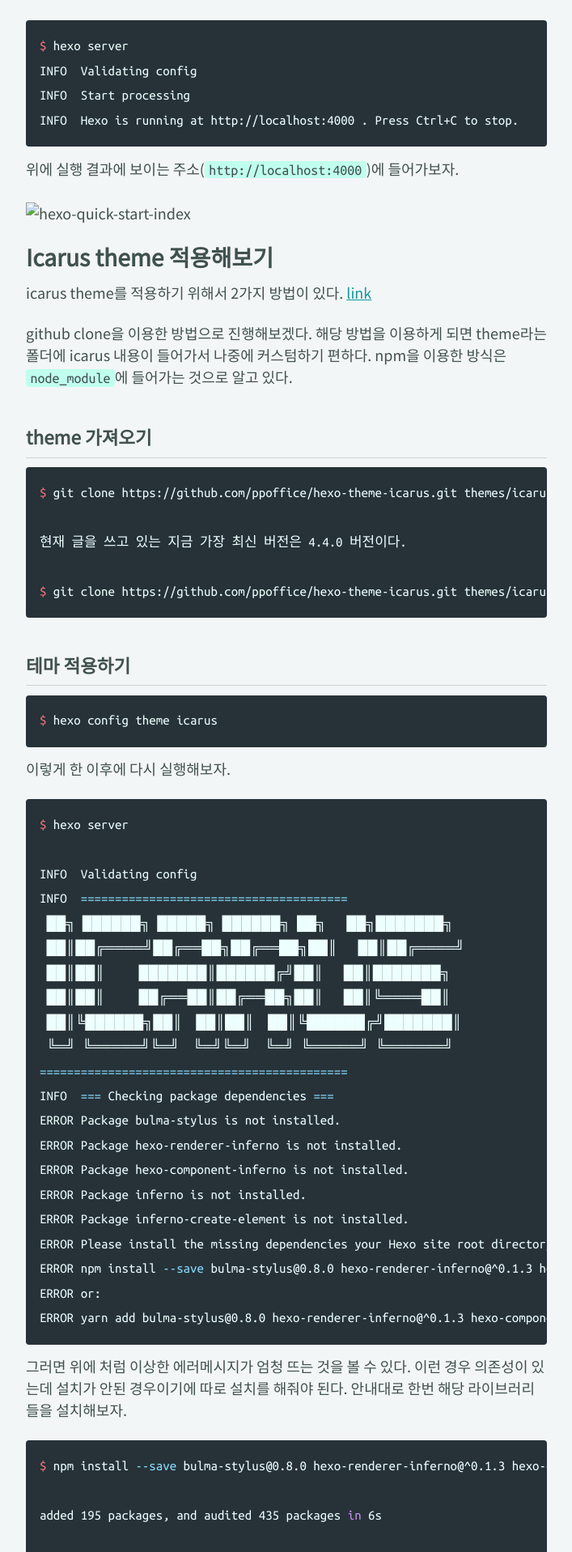
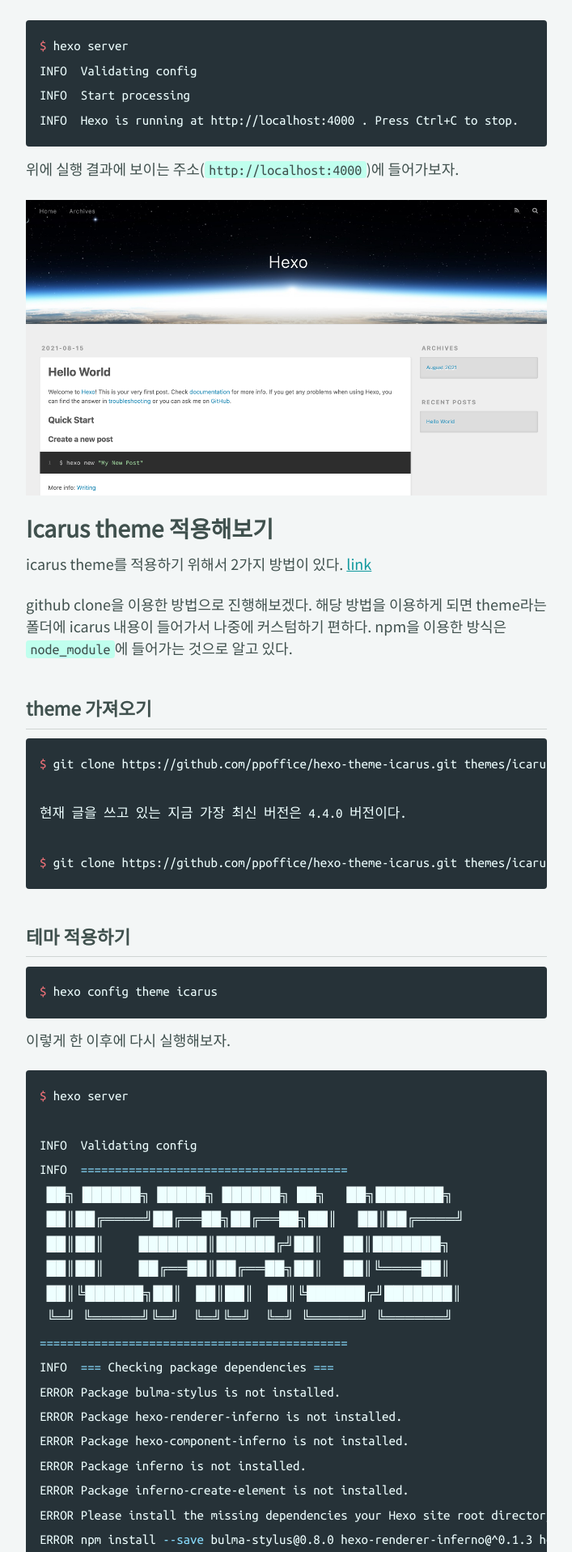
Before and after one commit to BaeJi77/BaeJi77.github.io, a Jekyll site: the page built from _posts/dev/blog/2021-08-15-github_blog_move_to_hexo_from_jekyll_(1).md, in a window 1280 px wide. Shown: the part 3550-5467 px from the top of the page at 81% size, without its empty margins (286-993 px from the left). Built offline with Jekyll 4.4.1, drawn with Linux system fonts in a browser that asks for light colours; cached includes are drawn as plain includes; nearby versions of some CDN libraries; comment, search, counter and statistics services are not loaded.

Commit message:
Update image path

```diff
--- a/_posts/dev/blog/2021-08-15-github_blog_move_to_hexo_from_jekyll_(1).md
+++ b/_posts/dev/blog/2021-08-15-github_blog_move_to_hexo_from_jekyll_(1).md
@@ -127,7 +127,7 @@
 
 위에 실행 결과에 보이는 주소(`http://localhost:4000`)에 들어가보자.
 
-![hexo-quick-start-index](/_posts/dev/blog/hexo-default-index.png)
+![hexo-quick-start-index](/assets/images/2021-08-15-github_blog_move_to_hexo_from_jekyll/hexo-default-index.png)
 
 # Icarus theme 적용해보기
 
@@ -195,7 +195,7 @@
 
 이렇게 실행하게 되면 이젠 아주 만족스러운 태마 적용이 끝나게 된다. 만약 해당 이미지처럼 보이지 않거나 만약 처음 실행했을 때 이상한 warn 메시지를 봤다면 hexo server를 취소하고 다시 실행하는 것을 추천한다.
 
-![hexo-icarus-theme-index](/_posts/dev/blog/hexo-icarus-theme-index.png)
+![hexo-icarus-theme-index](/assets/images/2021-08-15-github_blog_move_to_hexo_from_jekyll/hexo-icarus-theme-index.png)
 
 
 # 마무리
```
Also changed, not shown: assets/images/2021-08-15-github_blog_move_to_hexo_from_jekyll/hexo-default-index.png (renamed from _posts/dev/blog/hexo-default-index.png), assets/images/2021-08-15-github_blog_move_to_hexo_from_jekyll/hexo-icarus-theme-index.png (renamed from _posts/dev/blog/hexo-icarus-theme-index.png).
